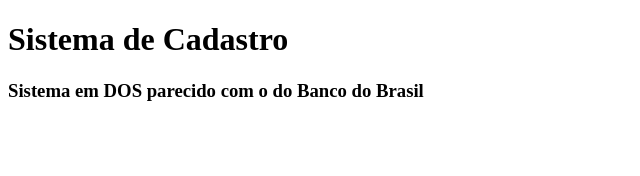
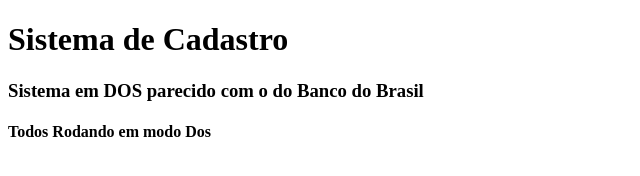
Before and after one commit to alex-martins2305/Jogo_da_forca, a plain HTML site: page index.html in a window 1280 px wide. Shown: the whole page, without its empty margins (0-640 px from the left). Drawn offline with Linux system fonts and the light colour scheme.

Commit message:
add h4 in index.html

```diff
--- a/index.html
+++ b/index.html
@@ -7,6 +7,7 @@
 </head>
 <body>
     <h1>Sistema de Cadastro</h1>
-    <H3> Sistema em DOS parecido com o do Banco do Brasil</H3>
+    <H3>Sistema em DOS parecido com o do Banco do Brasil</H3>
+    <h4>Todos Rodando em modo Dos</h4>
 </body>
 </html>
```
